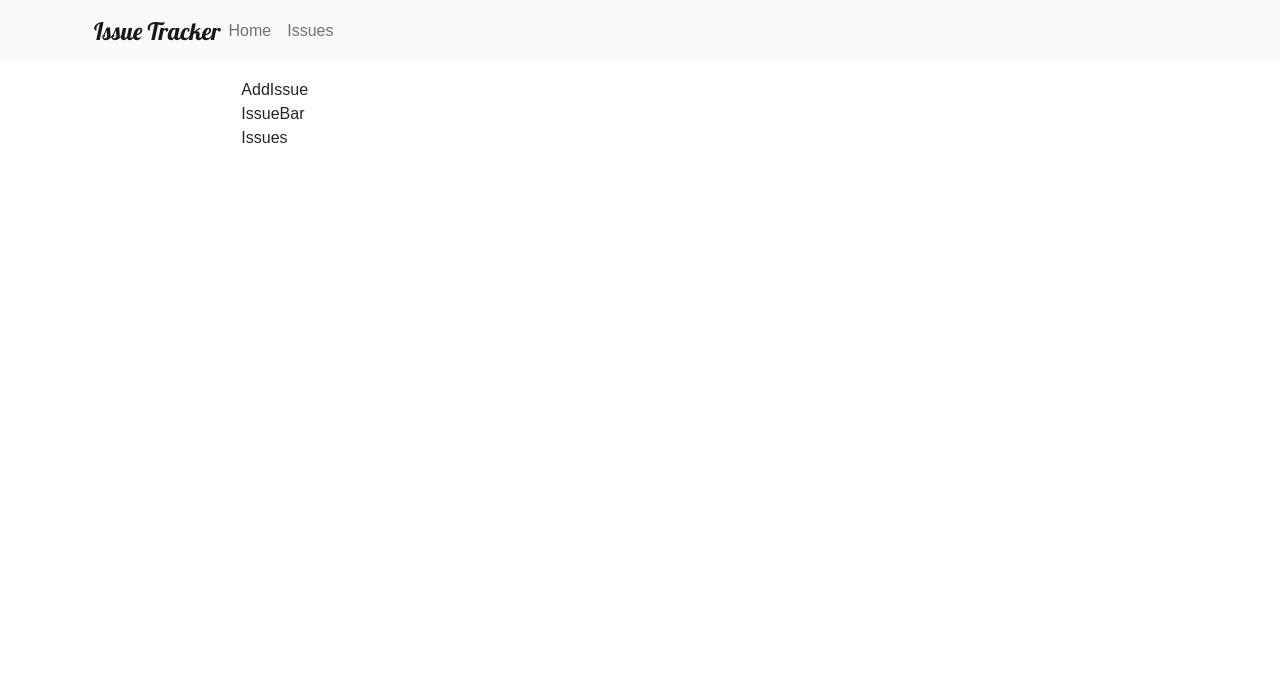
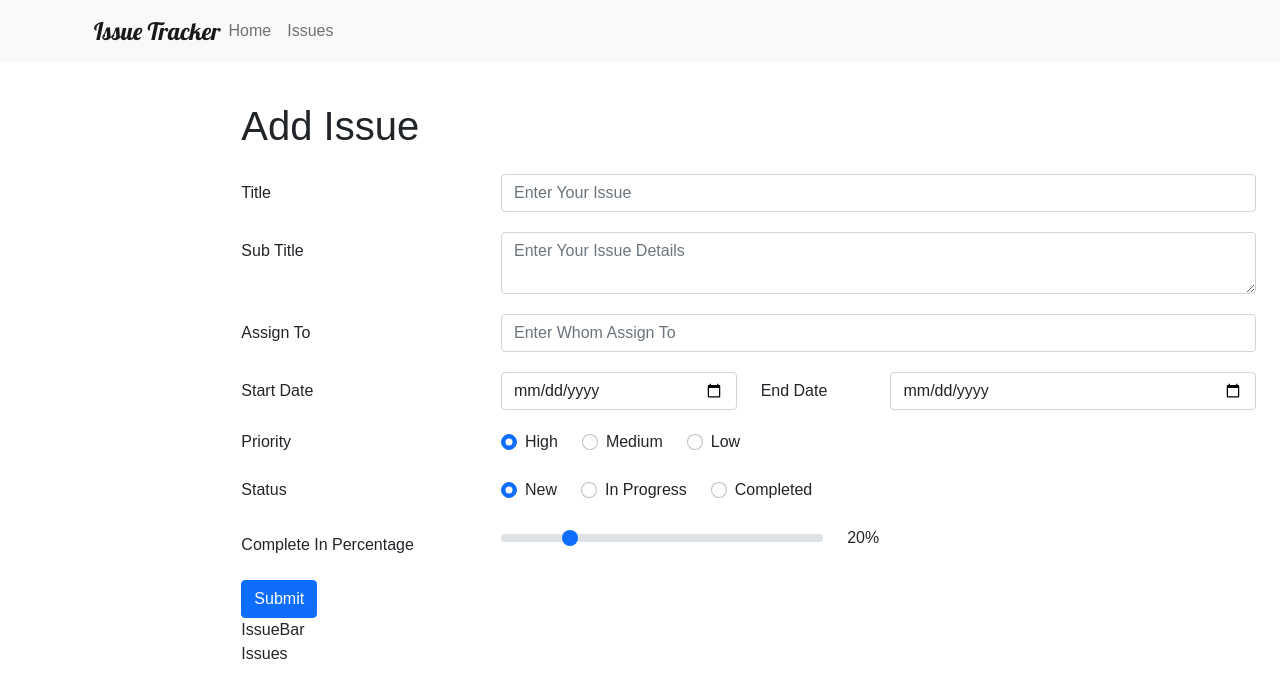
Before and after one commit to siaaam/issue-tacker-react, a React (Vite) app: page / in a window 1280 px wide. Shown: the top 698 px of the page. Built offline with nearby package versions, Linux system fonts and the light colour scheme; a web font is replaced by a local one.

Commit message:
add issue component done

```diff
--- a/src/AddIssue.jsx
+++ b/src/AddIssue.jsx
@@ -1,5 +1,313 @@
+import { useState } from 'react';
+import { Form, Row, Col, Button } from 'react-bootstrap';
+
 const AddIssue = () => {
-  return <div>AddIssue</div>;
+  const [issue, setIssue] = useState({
+    title: '',
+    subTitle: '',
+    assignTo: '',
+    startDate: '',
+    endDate: '',
+    priority: 'high',
+    status: 'new',
+    completeInPercent: '20',
+  });
+
+  const [errors, setErrors] = useState({
+    title: '',
+    subTitle: '',
+    assignTo: '',
+    startDate: '',
+    endDate: '',
+  });
+
+  // dealing with HANDLE CHANGE event handler
+
+  const handleChange = (e) => {
+    setIssue({
+      ...issue,
+      [e.target.name]: e.target.value,
+    });
+
+    setErrors((prevErr) => ({ ...prevErr, [e.target.name]: '' }));
+  };
+
+  // dealing with SUBMIT event handler
+
+  const handleSubmit = (e) => {
+    const { title, subTitle, assignTo, startDate, endDate, priority } = issue;
+
+    e.preventDefault();
+    // checking error
+    if (title === '') {
+      setErrors((prevErrors) => ({
+        ...prevErrors,
+        title: 'title is required',
+      }));
+    }
+
+    if (subTitle === '') {
+      setErrors((prevErrors) => ({
+        ...prevErrors,
+        subTitle: 'Sub title is required',
+      }));
+    }
+
+    if (assignTo === '') {
+      setErrors((prevErrors) => ({
+        ...prevErrors,
+        assignTo: 'Assign to is required',
+      }));
+    }
+
+    if (startDate === '') {
+      setErrors((prevErrors) => ({
+        ...prevErrors,
+        startDate: 'Start date is required',
+      }));
+    }
+
+    if (endDate === '') {
+      setErrors((prevErrors) => ({
+        ...prevErrors,
+        endDate: 'End date is required',
+      }));
+    }
+
+    // return true if every element is true, otherwise false
+    const isValid = Object.values(issue).every((elm) => elm);
+
+    if (isValid) {
+      // form submission
+      console.log(issue);
+    }
+  };
+
+  const {
+    title,
+    subTitle,
+    assignTo,
+    startDate,
+    endDate,
+    priority,
+    status,
+    completeInPercent,
+  } = issue;
+  const {
+    title: errorTitle,
+    subTitle: errorSubtitle,
+    assignTo: assignToErr,
+    startDate: errorStartDate,
+    endDate: errorEndDate,
+  } = errors;
+  return (
+    <>
+      <h1 className="mt-4 mb-4">Add Issue</h1>
+      <Form onSubmit={handleSubmit}>
+        <Form.Group as={Row} className="mb-3">
+          <Col sm={3}>
+            <Form.Label column>Title</Form.Label>
+          </Col>
+          <Col sm={9}>
+            <Form.Control
+              type="text"
+              id="title"
+              name="title"
+              onChange={handleChange}
+              value={title}
+              placeholder="Enter Your Issue"
+              isInvalid={errorTitle}
+            />
+            <Form.Control.Feedback type="invalid" className="d-block">
+              {errorTitle}
+            </Form.Control.Feedback>
+          </Col>
+        </Form.Group>
+
+        <Form.Group as={Row} className="mb-3">
+          <Col sm={3}>
+            <Form.Label column>Sub Title</Form.Label>
+          </Col>
+          <Col sm={9}>
+            <Form.Control
+              as="textarea"
+              id="subTitle"
+              name="subTitle"
+              onChange={handleChange}
+              value={subTitle}
+              placeholder="Enter Your Issue Details"
+              isInvalid={errorSubtitle}
+            />
+            <Form.Control.Feedback type="invalid" className="d-block">
+              {errorSubtitle}
+            </Form.Control.Feedback>
+          </Col>
+        </Form.Group>
+
+        <Form.Group as={Row} className="mb-3">
+          <Col sm={3}>
+            <Form.Label column>Assign To</Form.Label>
+          </Col>
+          <Col sm={9}>
+            <Form.Control
+              type="text"
+              id="assignTo"
+              name="assignTo"
+              onChange={handleChange}
+              value={assignTo}
+              placeholder="Enter Whom Assign To"
+              isInvalid={assignToErr}
+            />
+            <Form.Control.Feedback type="invalid" className="d-block">
+              {assignToErr}
+            </Form.Control.Feedback>
+          </Col>
+        </Form.Group>
+
+        <Form.Group as={Row} className="mb-3">
+          <Col sm={3}>
+            <Form.Label htmlFor="startDate" column>
+              Start Date
+            </Form.Label>
+          </Col>
+
+          <Col sm={3}>
+            <Form.Control
+              type="date"
+              onChange={handleChange}
+              name="startDate"
+              value={startDate}
+              placeholder="Enter Start Date"
+              isInvalid={errorStartDate}
+            ></Form.Control>
+            <Form.Control.Feedback type="invalid" className="d-block">
+              {errorStartDate}
+            </Form.Control.Feedback>
+          </Col>
+
+          <Col sm={6}>
+            <Row>
+              <Col sm={3}>
+                <Form.Label htmlFor="endDate" column>
+                  End Date
+                </Form.Label>
+              </Col>
+              <Col sm={9}>
+                <Form.Control
+                  type="date"
+                  onChange={handleChange}
+                  name="endDate"
+                  value={endDate}
+                  placeholder="Enter End Date"
+                  isInvalid={errorEndDate}
+                ></Form.Control>
+                <Form.Control.Feedback type="invalid" className="d-block">
+                  {errorEndDate}
+                </Form.Control.Feedback>
+              </Col>
+            </Row>
+          </Col>
+        </Form.Group>
+
+        <Form.Group as={Row} className="mb-3">
+          <Col sm={3}>
+            <Form.Label>Priority</Form.Label>
+          </Col>
+          <Col sm="auto">
+            <Form.Check
+              type="radio"
+              label="High"
+              value="high"
+              name="priority"
+              checked={priority === 'high'}
+              onChange={handleChange}
+            />
+          </Col>
+
+          <Col sm="auto">
+            <Form.Check
+              type="radio"
+              label="Medium"
+              value="medium"
+              name="priority"
+              checked={priority === 'medium'}
+              onChange={handleChange}
+            />
+          </Col>
+
+          <Col sm="auto">
+            <Form.Check
+              type="radio"
+              label="Low"
+              value="low"
+              name="priority"
+              checked={priority === 'low'}
+              onChange={handleChange}
+            />
+          </Col>
+        </Form.Group>
+
+        <Form.Group as={Row} className="mb-3">
+          <Col sm={3}>
+            <Form.Label htmlFor="status">Status</Form.Label>
+          </Col>
+          <Col sm="auto">
+            <Form.Check
+              type="radio"
+              label="New"
+              value="new"
+              name="status"
+              checked={status === 'new'}
+              onChange={handleChange}
+            />
+          </Col>
+
+          <Col sm="auto">
+            <Form.Check
+              type="radio"
+              label="In Progress"
+              value="inProgress"
+              name="status"
+              checked={status === 'inProgress'}
+              onChange={handleChange}
+            />
+          </Col>
+
+          <Col sm="auto">
+            <Form.Check
+              type="radio"
+              label="Completed"
+              value="completed"
+              name="status"
+              checked={status === 'completed'}
+              onChange={handleChange}
+            />
+          </Col>
+        </Form.Group>
+
+        <Form.Group as={Row} className="mb-3">
+          <Col sm={3}>
+            <Form.Label htmlFor="completeInPercent" column>
+              Complete In Percentage
+            </Form.Label>
+          </Col>
+
+          <Col sm={4}>
+            <Form.Range
+              value={completeInPercent}
+              onChange={handleChange}
+              name="completeInPercent"
+            />
+          </Col>
+
+          <Col sm={1}>{completeInPercent}%</Col>
+        </Form.Group>
+        <Button variant="primary" type="submit">
+          Submit
+        </Button>
+      </Form>
+    </>
+  );
 };
 
 export default AddIssue;
```
